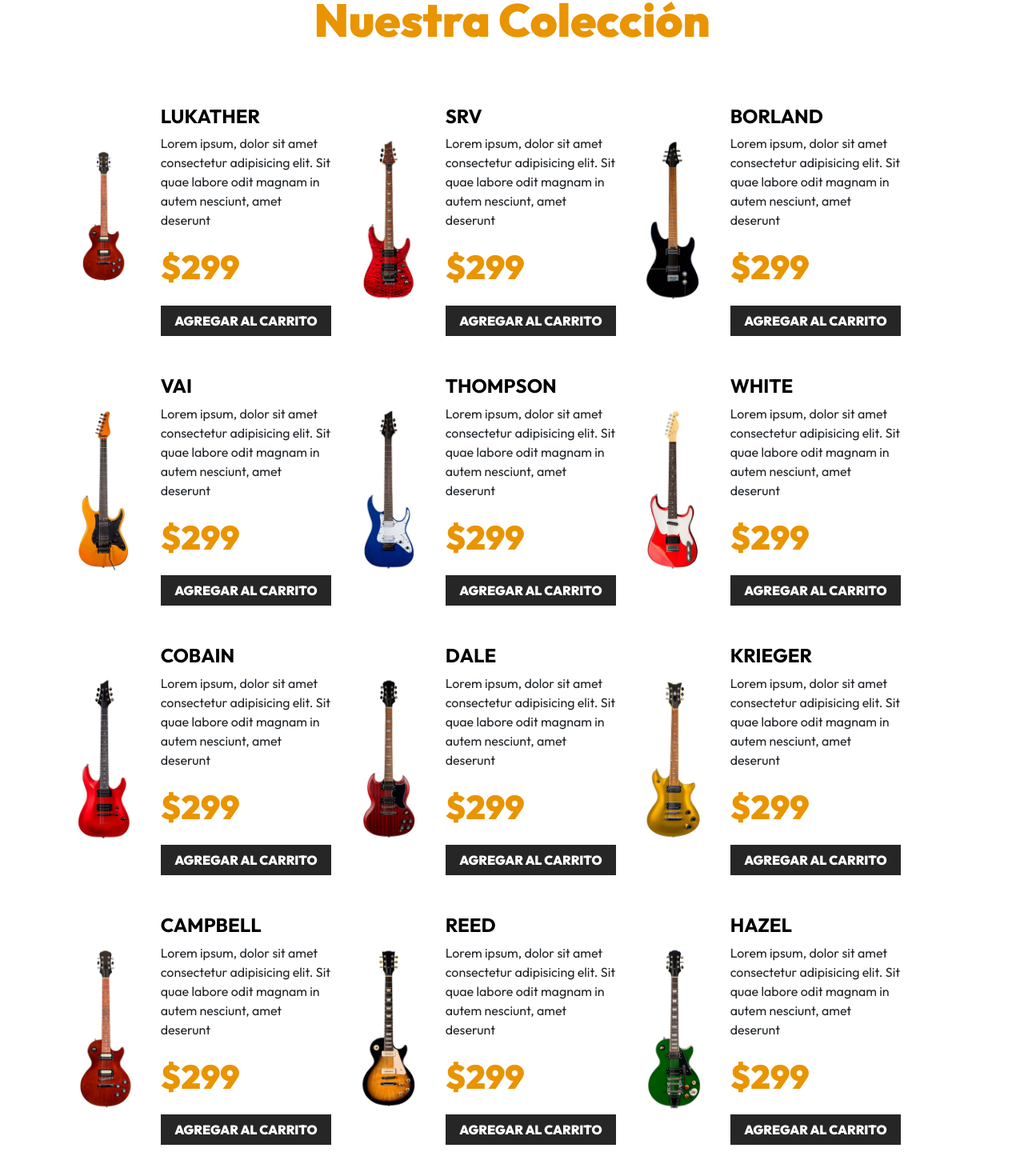
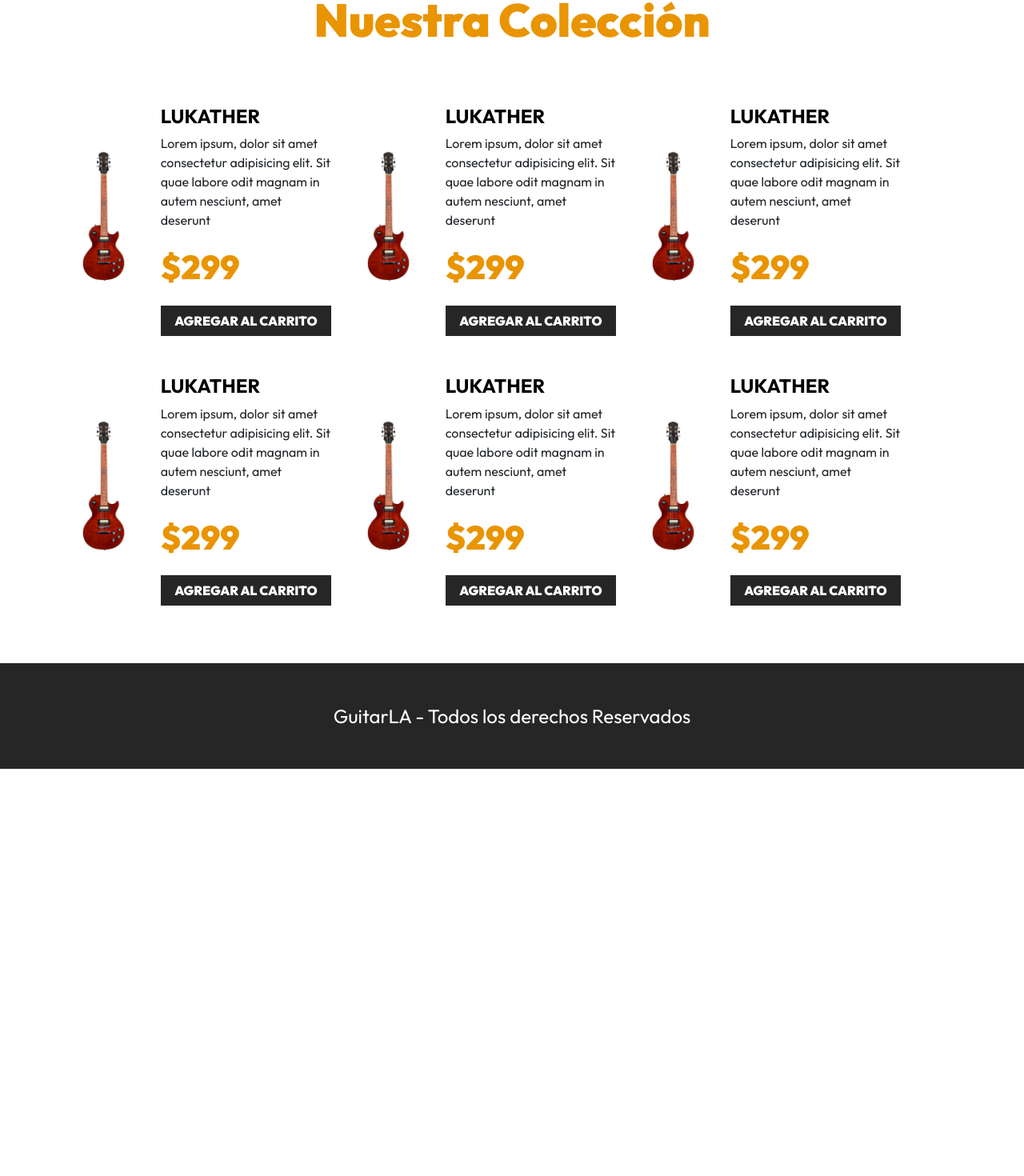
Before and after one commit to HugoBarrera/React---Guitarla, a React (Vite) app: page / in a window 1280 px wide. Shown: the part 235-1705 px from the top of the page at 80% size. After the commit the page ends 1196 px from the top, so only its background shows below. Built offline with nearby package versions, Linux system fonts and the light colour scheme.

Commit message:
Creando un Componente llamado Gruitarra

```diff
--- a/src/App.jsx
+++ b/src/App.jsx
@@ -1,4 +1,5 @@
 import Header from "./components/Header";
+import Guitarra from "./components/Guitarra";
 
 
 function App() {
@@ -9,185 +10,15 @@
 
 		<main className="container-xl mt-5">
 			<h2 className="text-center">Nuestra Colección</h2>
-
 			<div className="row mt-5">
-				<div className="col-md-6 col-lg-4 my-4 row align-items-center">
-					<div className="col-4">
-						<img className="img-fluid" src="./public/img/guitarra_01.jpg" alt="imagen guitarra" />
-					</div>
-					<div className="col-8">
-						<h3 className="text-black fs-4 fw-bold text-uppercase">Lukather</h3>
-						<p>Lorem ipsum, dolor sit amet consectetur adipisicing elit. Sit quae labore odit magnam in autem nesciunt, amet deserunt</p>
-						<p className="fw-black text-primary fs-3">$299</p>
-						<button
-							type="button"
-							className="btn btn-dark w-100"
-						>Agregar al Carrito</button>
-					</div>
-				</div>
-
-				<div className="col-md-6 col-lg-4 my-4 row align-items-center">
-					<div className="col-4">
-						<img className="img-fluid" src="./public/img/guitarra_02.jpg" alt="imagen guitarra"/>
-					</div>
-					<div className="col-8">
-						<h3 className="text-black fs-4 fw-bold text-uppercase">SRV</h3>
-						<p>Lorem ipsum, dolor sit amet consectetur adipisicing elit. Sit quae labore odit magnam in autem nesciunt, amet deserunt</p>
-						<p className="fw-black text-primary fs-3">$299</p>
-						<button
-							type="button"
-							className="btn btn-dark w-100 "
-						>Agregar al Carrito</button>
-					</div>
-				</div>
-
-				<div className="col-md-6 col-lg-4 my-4 row align-items-center">
-					<div className="col-4">
-						<img className="img-fluid" src="./public/img/guitarra_03.jpg" alt="imagen guitarra"/>
-					</div>
-					<div className="col-8">
-						<h3 className="text-black fs-4 fw-bold text-uppercase">Borland</h3>
-						<p>Lorem ipsum, dolor sit amet consectetur adipisicing elit. Sit quae labore odit magnam in autem nesciunt, amet deserunt</p>
-						<p className="fw-black text-primary fs-3">$299</p>
-						<button
-							type="button"
-							className="btn btn-dark w-100 "
-						>Agregar al Carrito</button>
-					</div>
-				</div>
-
-				<div className="col-md-6 col-lg-4 my-4 row align-items-center">
-					<div className="col-4">
-						<img className="img-fluid" src="./public/img/guitarra_04.jpg" alt="imagen guitarra"/>
-					</div>
-					<div className="col-8">
-						<h3 className="text-black fs-4 fw-bold text-uppercase">Vai</h3>
-						<p>Lorem ipsum, dolor sit amet consectetur adipisicing elit. Sit quae labore odit magnam in autem nesciunt, amet deserunt</p>
-						<p className="fw-black text-primary fs-3">$299</p>
-						<button
-							type="button"
-							className="btn btn-dark w-100 "
-						>Agregar al Carrito</button>
-					</div>
-				</div>
-
-				<div className="col-md-6 col-lg-4 my-4 row align-items-center">
-					<div className="col-4">
-						<img className="img-fluid" src="./public/img/guitarra_05.jpg" alt="imagen guitarra"/>
-					</div>
-					<div className="col-8">
-						<h3 className="text-black fs-4 fw-bold text-uppercase">Thompson</h3>
-						<p>Lorem ipsum, dolor sit amet consectetur adipisicing elit. Sit quae labore odit magnam in autem nesciunt, amet deserunt</p>
-						<p className="fw-black text-primary fs-3">$299</p>
-						<button
-							type="button"
-							className="btn btn-dark w-100 "
-						>Agregar al Carrito</button>
-					</div>
-				</div>
-
-				<div className="col-md-6 col-lg-4 my-4 row align-items-center">
-					<div className="col-4">
-						<img className="img-fluid" src="./public/img/guitarra_06.jpg" alt="imagen guitarra"/>
-					</div>
-					<div className="col-8">
-						<h3 className="text-black fs-4 fw-bold text-uppercase">White</h3>
-						<p>Lorem ipsum, dolor sit amet consectetur adipisicing elit. Sit quae labore odit magnam in autem nesciunt, amet deserunt</p>
-						<p className="fw-black text-primary fs-3">$299</p>
-						<button
-							type="button"
-							className="btn btn-dark w-100 "
-						>Agregar al Carrito</button>
-					</div>
-				</div>
-
-				<div className="col-md-6 col-lg-4 my-4 row align-items-center">
-					<div className="col-4">
-						<img className="img-fluid" src="./public/img/guitarra_07.jpg" alt="imagen guitarra"/>
-					</div>
-					<div className="col-8">
-						<h3 className="text-black fs-4 fw-bold text-uppercase">Cobain</h3>
-						<p>Lorem ipsum, dolor sit amet consectetur adipisicing elit. Sit quae labore odit magnam in autem nesciunt, amet deserunt</p>
-						<p className="fw-black text-primary fs-3">$299</p>
-						<button
-							type="button"
-							className="btn btn-dark w-100 "
-						>Agregar al Carrito</button>
-					</div>
-				</div>
-				<div className="col-md-6 col-lg-4 my-4 row align-items-center">
-					<div className="col-4">
-						<img className="img-fluid" src="./public/img/guitarra_08.jpg" alt="imagen guitarra"/>
-					</div>
-					<div className="col-8">
-						<h3 className="text-black fs-4 fw-bold text-uppercase">Dale</h3>
-						<p>Lorem ipsum, dolor sit amet consectetur adipisicing elit. Sit quae labore odit magnam in autem nesciunt, amet deserunt</p>
-						<p className="fw-black text-primary fs-3">$299</p>
-						<button
-							type="button"
-							className="btn btn-dark w-100 "
-						>Agregar al Carrito</button>
-					</div>
-				</div>
-				<div className="col-md-6 col-lg-4 my-4 row align-items-center">
-					<div className="col-4">
-						<img className="img-fluid" src="./public/img/guitarra_09.jpg" alt="imagen guitarra"/>
-					</div>
-					<div className="col-8">
-						<h3 className="text-black fs-4 fw-bold text-uppercase">Krieger</h3>
-						<p>Lorem ipsum, dolor sit amet consectetur adipisicing elit. Sit quae labore odit magnam in autem nesciunt, amet deserunt</p>
-						<p className="fw-black text-primary fs-3">$299</p>
-						<button
-							type="button"
-							className="btn btn-dark w-100 "
-						>Agregar al Carrito</button>
-					</div>
-				</div>
-				<div className="col-md-6 col-lg-4 my-4 row align-items-center">
-					<div className="col-4">
-						<img className="img-fluid" src="./public/img/guitarra_10.jpg" alt="imagen guitarra"/>
-					</div>
-					<div className="col-8">
-						<h3 className="text-black fs-4 fw-bold text-uppercase">Campbell</h3>
-						<p>Lorem ipsum, dolor sit amet consectetur adipisicing elit. Sit quae labore odit magnam in autem nesciunt, amet deserunt</p>
-						<p className="fw-black text-primary fs-3">$299</p>
-						<button
-							type="button"
-							className="btn btn-dark w-100 "
-						>Agregar al Carrito</button>
-					</div>
-				</div>
-				<div className="col-md-6 col-lg-4 my-4 row align-items-center">
-					<div className="col-4">
-						<img className="img-fluid" src="./public/img/guitarra_11.jpg" alt="imagen guitarra"/>
-					</div>
-					<div className="col-8">
-						<h3 className="text-black fs-4 fw-bold text-uppercase">Reed</h3>
-						<p>Lorem ipsum, dolor sit amet consectetur adipisicing elit. Sit quae labore odit magnam in autem nesciunt, amet deserunt</p>
-						<p className="fw-black text-primary fs-3">$299</p>
-						<button
-							type="button"
-							className="btn btn-dark w-100 "
-						>Agregar al Carrito</button>
-					</div>
-				</div>
-				<div className="col-md-6 col-lg-4 my-4 row align-items-center">
-					<div className="col-4">
-						<img className="img-fluid" src="./public/img/guitarra_12.jpg" alt="imagen guitarra"/>
-					</div>
-					<div className="col-8">
-						<h3 className="text-black fs-4 fw-bold text-uppercase">Hazel</h3>
-						<p>Lorem ipsum, dolor sit amet consectetur adipisicing elit. Sit quae labore odit magnam in autem nesciunt, amet deserunt</p>
-						<p className="fw-black text-primary fs-3">$299</p>
-						<button
-							type="button"
-							className="btn btn-dark w-100 "
-						>Agregar al Carrito</button>
-					</div>
-				</div>
+				<Guitarra />
+				<Guitarra />
+				<Guitarra />
+				<Guitarra />
+				<Guitarra />
+				<Guitarra />
 			</div>
 		</main>
-
 
 		<footer className="bg-dark mt-5 py-5">
 			<div className="container-xl">
--- /dev/null
+++ b/src/components/Guitarra.jsx
@@ -0,0 +1,20 @@
+export default function Guitarra() {
+
+    return (
+        <div className="col-md-6 col-lg-4 my-4 row align-items-center">
+            <div className="col-4">
+                <img className="img-fluid" src="./public/img/guitarra_01.jpg" alt="imagen guitarra" />
+            </div>
+            <div className="col-8">
+                <h3 className="text-black fs-4 fw-bold text-uppercase">Lukather</h3>
+                <p>Lorem ipsum, dolor sit amet consectetur adipisicing elit. Sit quae labore odit magnam in autem nesciunt, amet deserunt</p>
+                <p className="fw-black text-primary fs-3">$299</p>
+                <button
+                    type="button"
+                    className="btn btn-dark w-100"
+                >Agregar al Carrito</button>
+            </div>
+        </div>
+    );
+
+}
```
